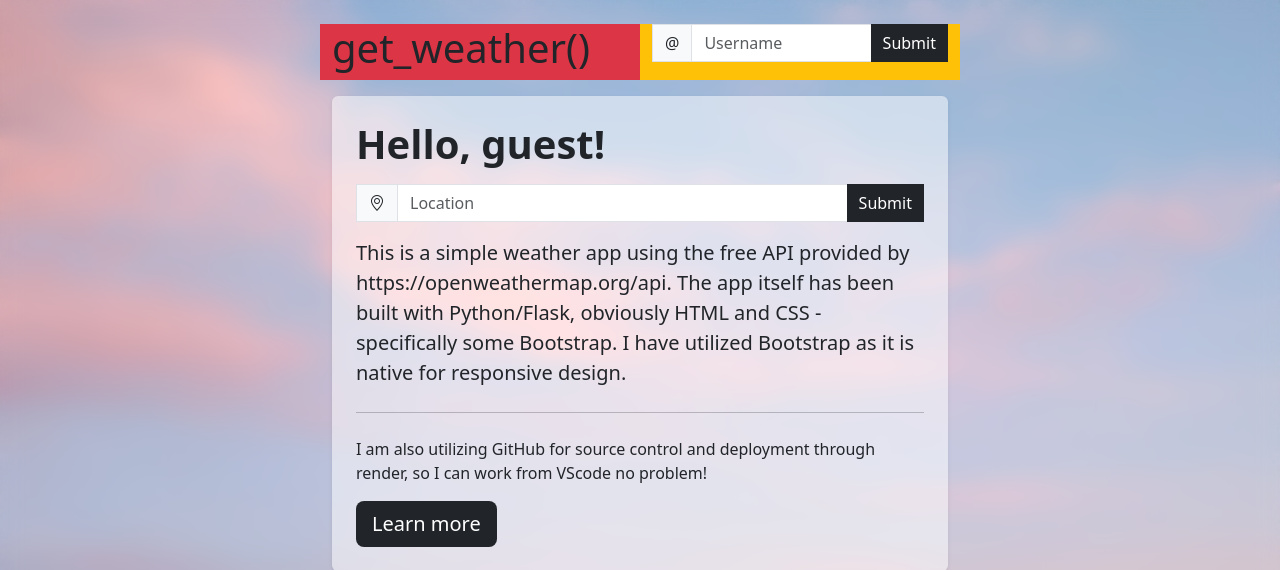
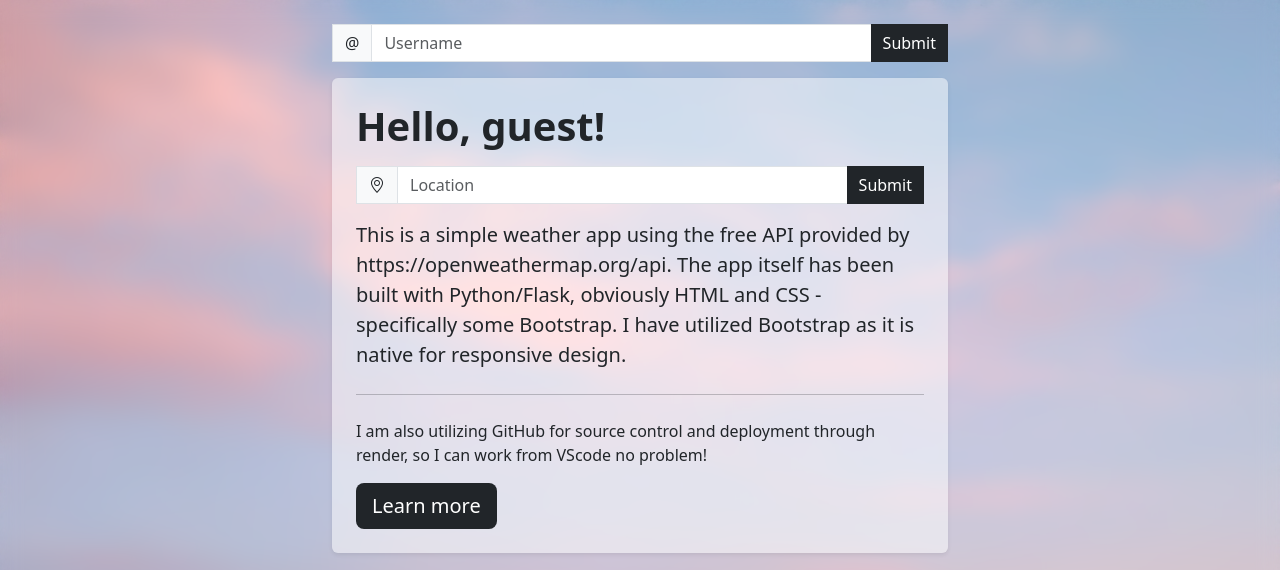
Before and after one commit to FEDavid/flask-weather, a Flask app: page / in a window 1280 px wide. Shown: the top 570 px of the page. Run offline with Flask 3, Linux system fonts and the light colour scheme.

Commit message:
Removed unneeded HTML

```diff
--- a/templates/index.html
+++ b/templates/index.html
@@ -21,11 +21,8 @@
 
     <div class="container">
       <div class="row">
-        <div class="col bg-danger">
-          <h1>get_weather()</h1>
-        </div>
         <!-- GET USER'S NAME -->
-        <div class="col bg-warning">
+        <div class="col">
           <form action='/set_name' method="POST">
             <div class="input-group mx-auto">
               <div class="input-group-prepend border-0">
```
